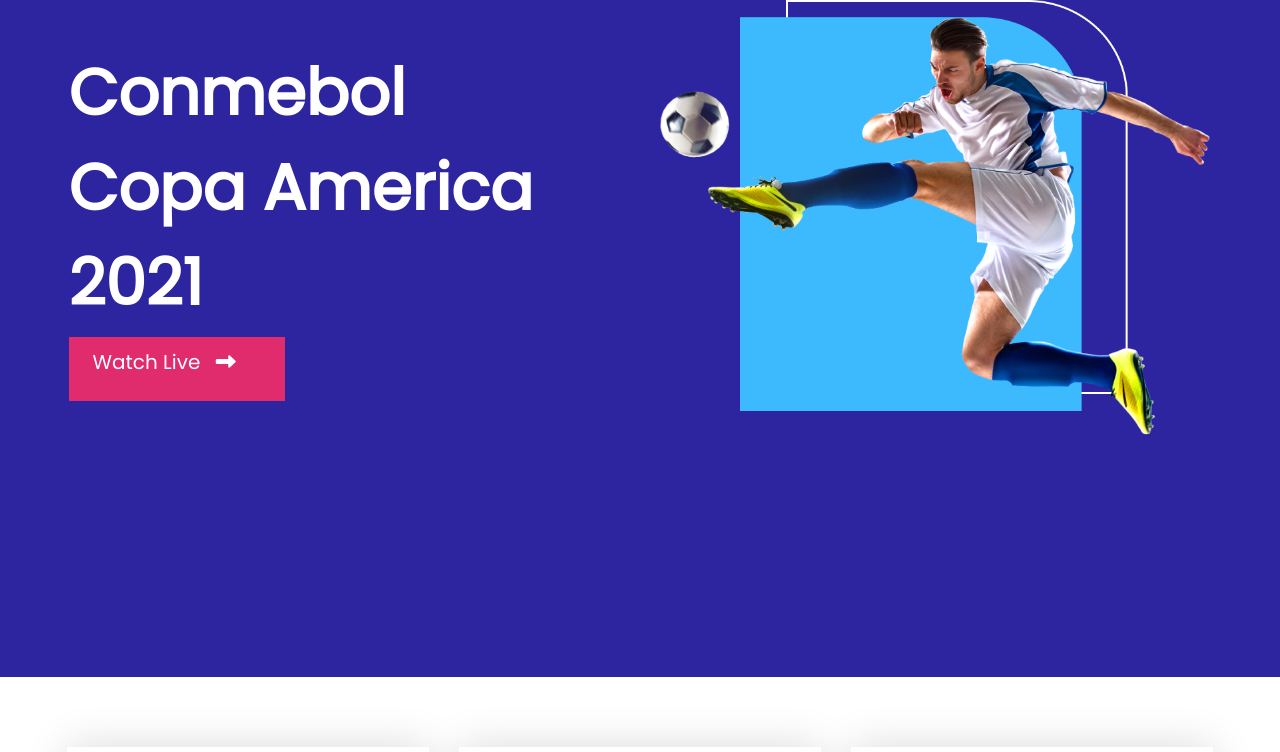
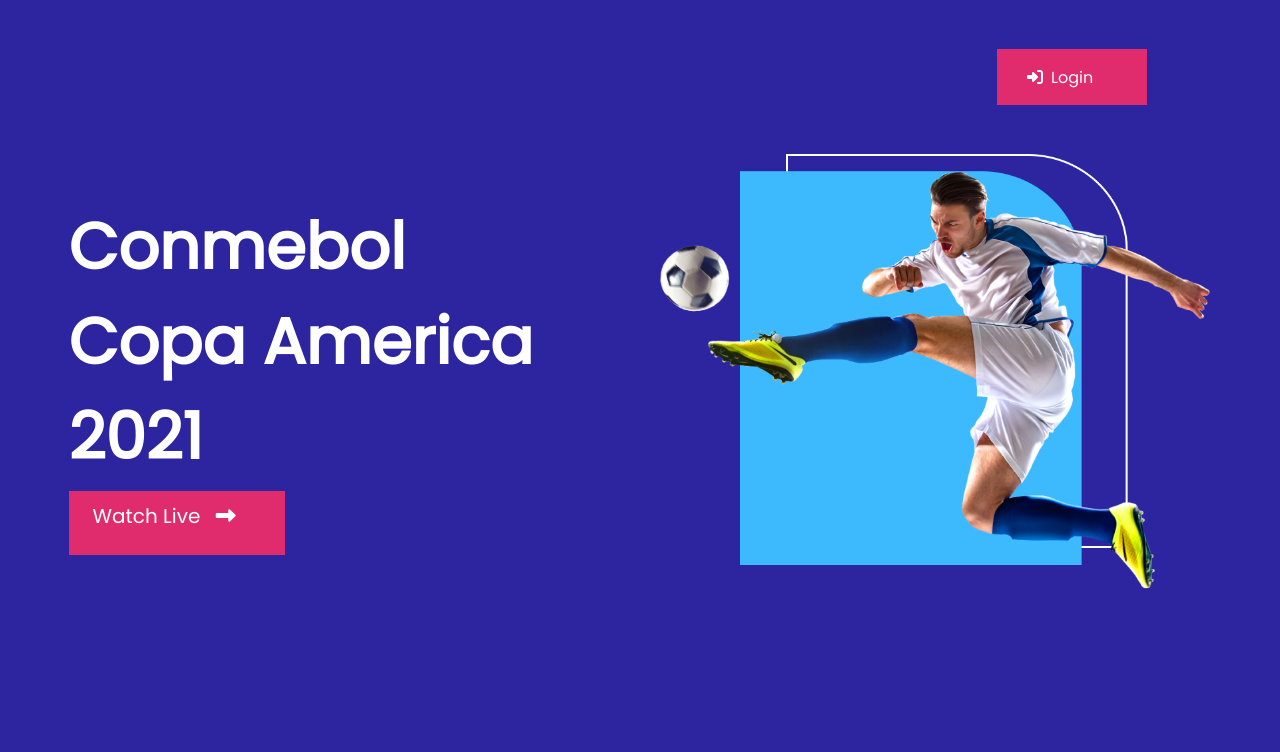
Before and after one commit to MdAbdulKayumKhan/responsive-football, a plain HTML site: page index.html in a window 1280 px wide. Shown: the top 752 px of the page. Drawn offline with Linux system fonts and the light colour scheme.

Commit message:
nav added

```diff
--- a/index.html
+++ b/index.html
@@ -12,10 +12,12 @@
 </head>
 
 <body>
-    <header>
-        <nav></nav>
-
-
+    <header class="container">
+        <nav class="header-menu">
+            <div class="login-button">
+                <a href="#"><i class="fas fa-sign-in-alt"></i>Login</a>
+            </div>
+        </nav>
     </header>
     <main class="container">
         <section class="copa-america-poster">
--- a/styles/style.css
+++ b/styles/style.css
@@ -14,8 +14,32 @@
     justify-content: center;
     align-items: center;
 }
+/* Header-nav styles */
+.header-menu{
+    width: 1440px;
+    background-color: #2D25A0;
+}
+.login-button{
+    display: flex;
+    justify-content: space-evenly;
+    margin-left: 60%;
+}
+.login-button a{
+    color: white;
+    width: 120px;
+    height: 40px;
+    padding-left: 30px;
+    text-decoration: none;
+    background-color: #E02C6D;
+    margin: 49px 0px;
+    padding-top: 16px;
+}
+.login-button i{
+    margin-right: 8px;
+}
 
-/* header styles */
+
+/* Top section or copa-america-poster styles */
 .copa-america-poster{
     width: 1440px;
     height: 677px;
```
